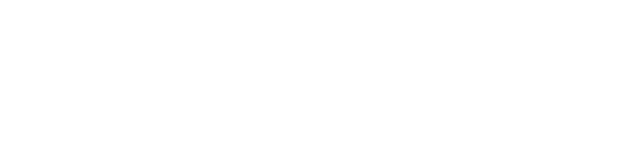
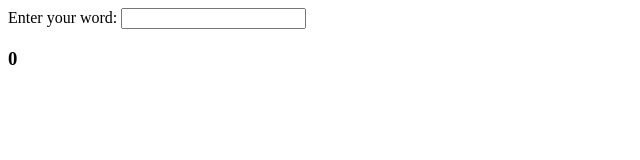
Before and after one commit to acciojob/mini-scrabble-amitgupta8, a website: page main.html in a window 1280 px wide. Shown: the whole page, without its empty margins (0-640 px from the left). Drawn offline with Linux system fonts and the light colour scheme.

Commit message:
created a submission

```diff
--- a/main.html
+++ b/main.html
@@ -8,6 +8,9 @@
 
 <body>
 	<!-- the entire body must be written by student -->
+	<label for="evaluatedText">Enter your word:</label>
+    <input type="text" id="evaluatedText" onkeyup="countLetters()">
+    <h3 id="letterCount">0</h3>
     <script type="text/javascript" src="./script.js">
 </script>
 
--- a/script.js
+++ b/script.js
@@ -1 +1,11 @@
 //your code here
+function countLetters() {
+        // Get the input text
+        const inputText = document.getElementById('evaluatedText').value;
+
+        // Count the number of letters
+        const letterCount = inputText.length;
+
+        // Update the letter count display
+        document.getElementById('letterCount').innerHTML = letterCount;
+      }
```
